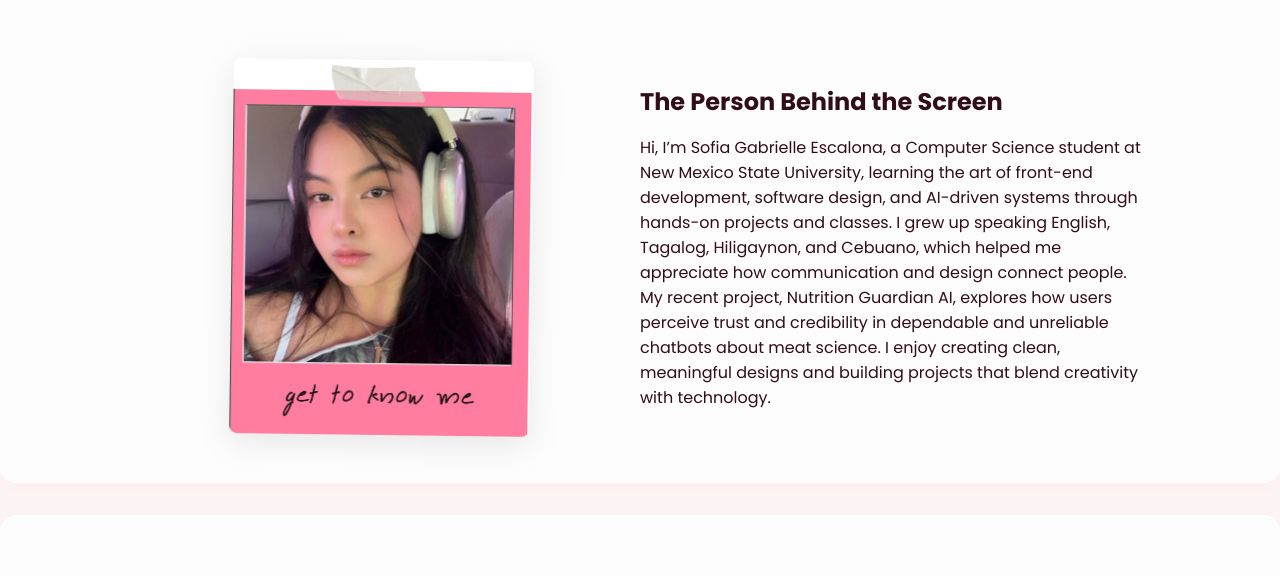
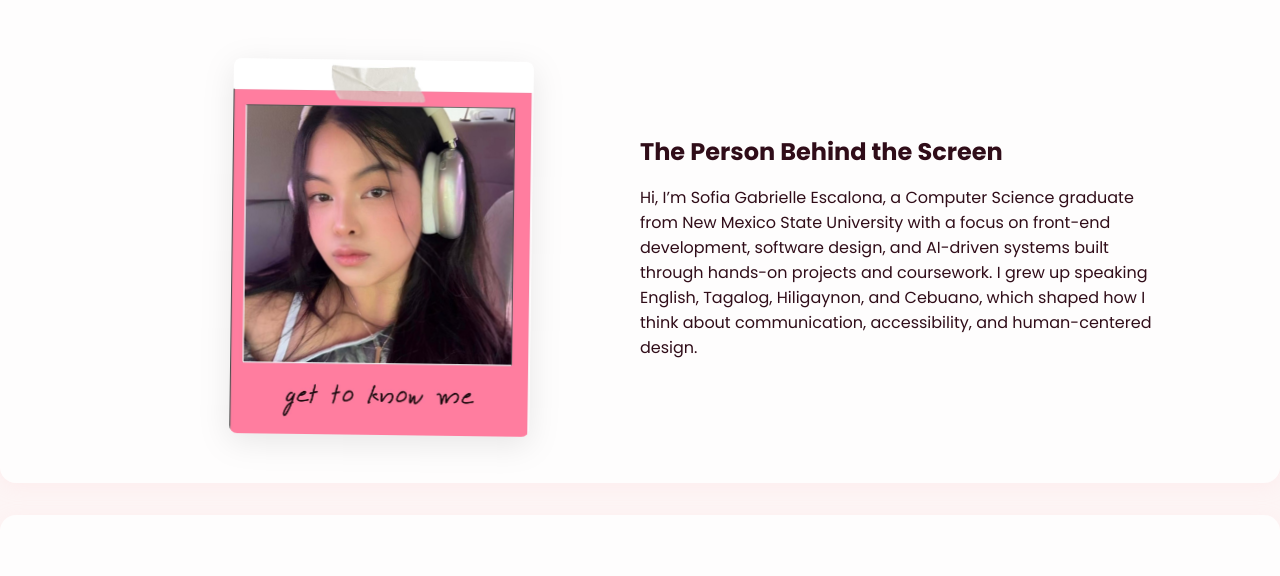
Before and after one commit to imsofiaescalona/portfolio, a plain HTML site: page index.html in a window 1280 px wide. Shown: the part 757-1333 px from the top of the page. Drawn offline with nearby package versions, Linux system fonts and the light colour scheme.

Commit message:
updated resume

```diff
--- a/index.html
+++ b/index.html
@@ -96,10 +96,9 @@
           <div>
             <h2 class="about__subtitle">The Person Behind the Screen </h2>
             <p class="about__text">
-  Hi, I’m Sofia Gabrielle Escalona, a Computer Science student at New Mexico State University, learning the art of front-end development, software design, and AI-driven systems through hands-on projects and classes. I grew up speaking English, Tagalog, Hiligaynon, and Cebuano, which helped me appreciate how
-  communication and design connect people. My recent project, Nutrition Guardian AI, explores how users perceive trust and credibility in
-   dependable and unreliable chatbots about meat science. I enjoy creating clean, meaningful designs and building projects that blend
-   creativity with technology.
+Hi, I’m Sofia Gabrielle Escalona, a Computer Science graduate from New Mexico State University with a focus on
+front-end development, software design, and AI-driven systems built through hands-on projects and coursework. I grew up speaking English, Tagalog, Hiligaynon, and Cebuano, which shaped how I think
+ about communication, accessibility, and human-centered design.
             </p>
           </div>
         </div>
```
Also changed, not shown: 1 other file.
